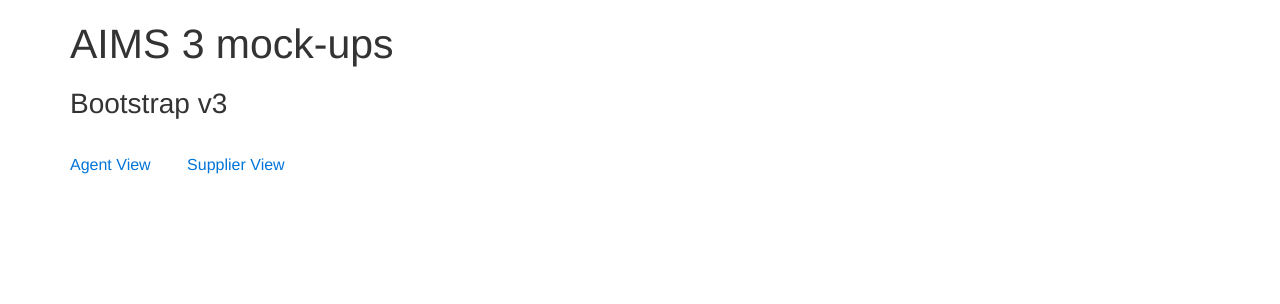
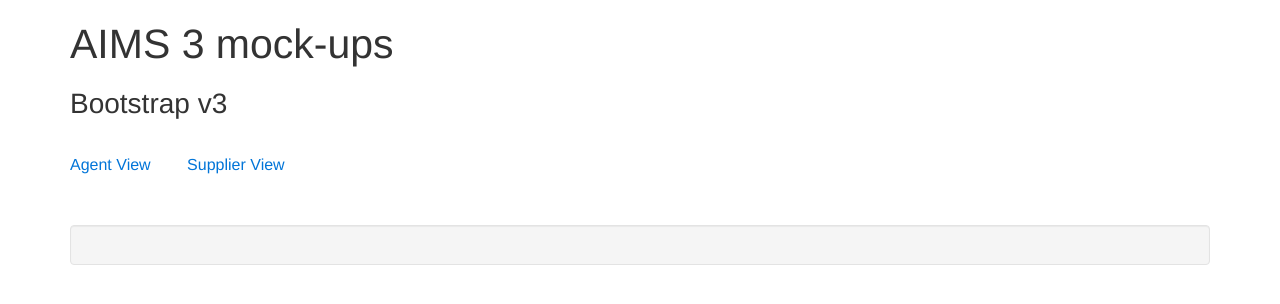
Before and after one commit to howardjfraser/aims-v3, a Jekyll site: the page built from index.html, in a window 1280 px wide. Shown: the top 304 px of the page. Built offline with Jekyll 4.4.1, drawn with Linux system fonts in a browser that asks for light colours.

Commit message:
Add chat widget.

```diff
--- a/index.html
+++ b/index.html
@@ -11,4 +11,9 @@ layout: plain
 
   <a href="supplier.html">Supplier View</a>
 
+
+  <script src="https://support.apac.f4f.com/chat/aa-chat.js" type="text/javascript"></script>
+
+  <div id="aa-widget" class="m-t-lg well"></div>
+
 </div>
```
